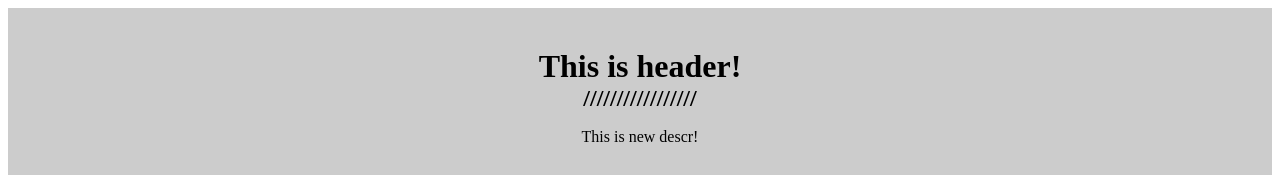
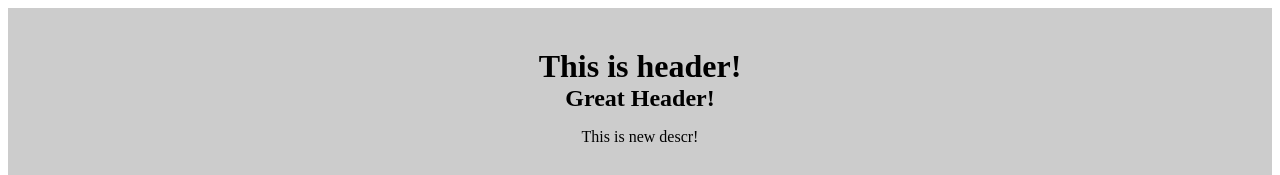
Before and after one commit to petromath77/project_1, a website: page app/index.html in a window 1280 px wide. Shown: the top 175 px of the page. Drawn offline with Linux system fonts and the light colour scheme.

Commit message:
great header

```diff
--- a/app/index.html
+++ b/app/index.html
@@ -8,7 +8,7 @@
 <body>
 	<header>
 		<h1>This is header!</h1>
-		<h2>/////////////////</h2>
+		<h2>Great Header!</h2>
 		<p>This is new descr!</p>
 	</header>
 	<section class="sect_1">
```
